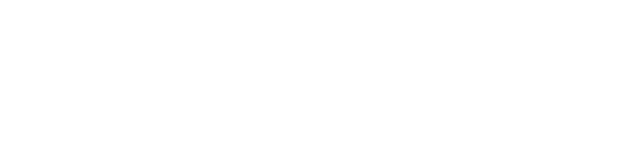
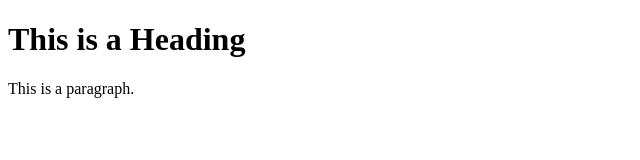
Before and after one commit to darko42-cyber/git-test, a plain HTML site: page index.html in a window 1280 px wide. Shown: the whole page, without its empty margins (0-640 px from the left). Drawn offline with Linux system fonts and the light colour scheme.

Commit message:
added <h1> tag and <p> tag to html

```diff
--- a/index.html
+++ b/index.html
@@ -3,5 +3,9 @@
   <head>
     <title>Page Title</title>
   </head>
-  <body></body>
+  <body>
+    <h1>This is a Heading</h1>
+    <p>This is a paragraph.</p>
+
+  </body>
 </html>
```
